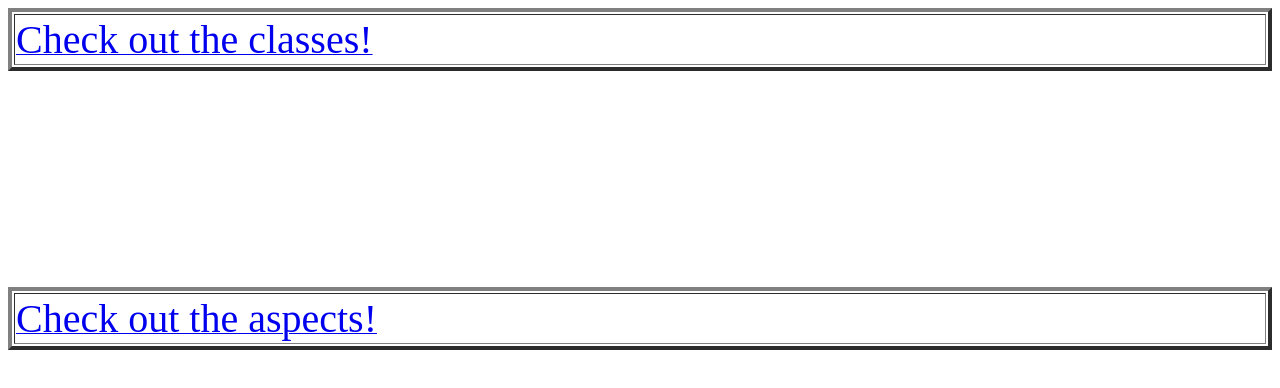
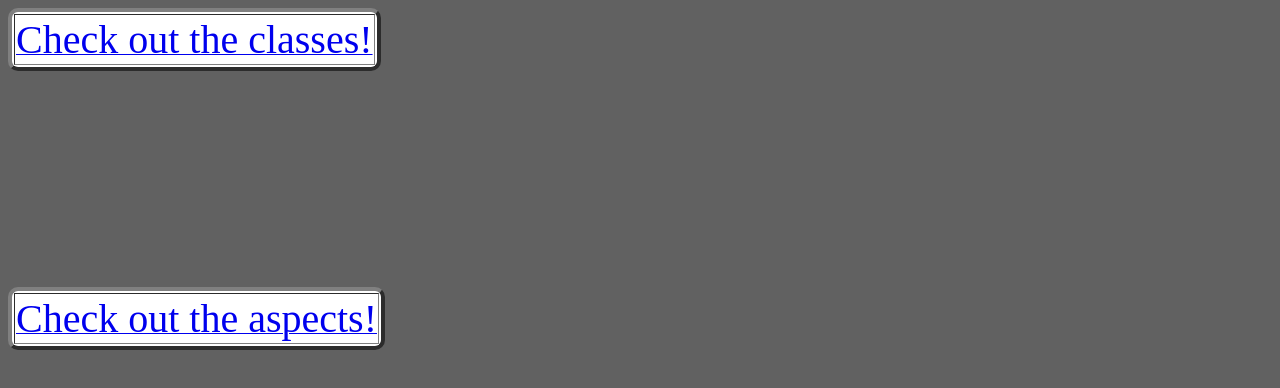
Before and after one commit to NattyThePanda/classpects, a plain HTML site: page index.html in a window 1280 px wide. Drawn offline with Linux system fonts and the light colour scheme.

Commit message:
Update styles.css

```diff
--- a/styles.css
+++ b/styles.css
@@ -1,6 +1,7 @@
 table {
     table-layout: fixed;
-    width: 100%;
+    background-color: white;
+    border-radius: 10px;
 }
 
 table td {
@@ -11,3 +12,7 @@ table td {
 span.fonttext{
 	font-size: 40px;
 }
+
+html{
+	background-color: #616161;
+}
```
